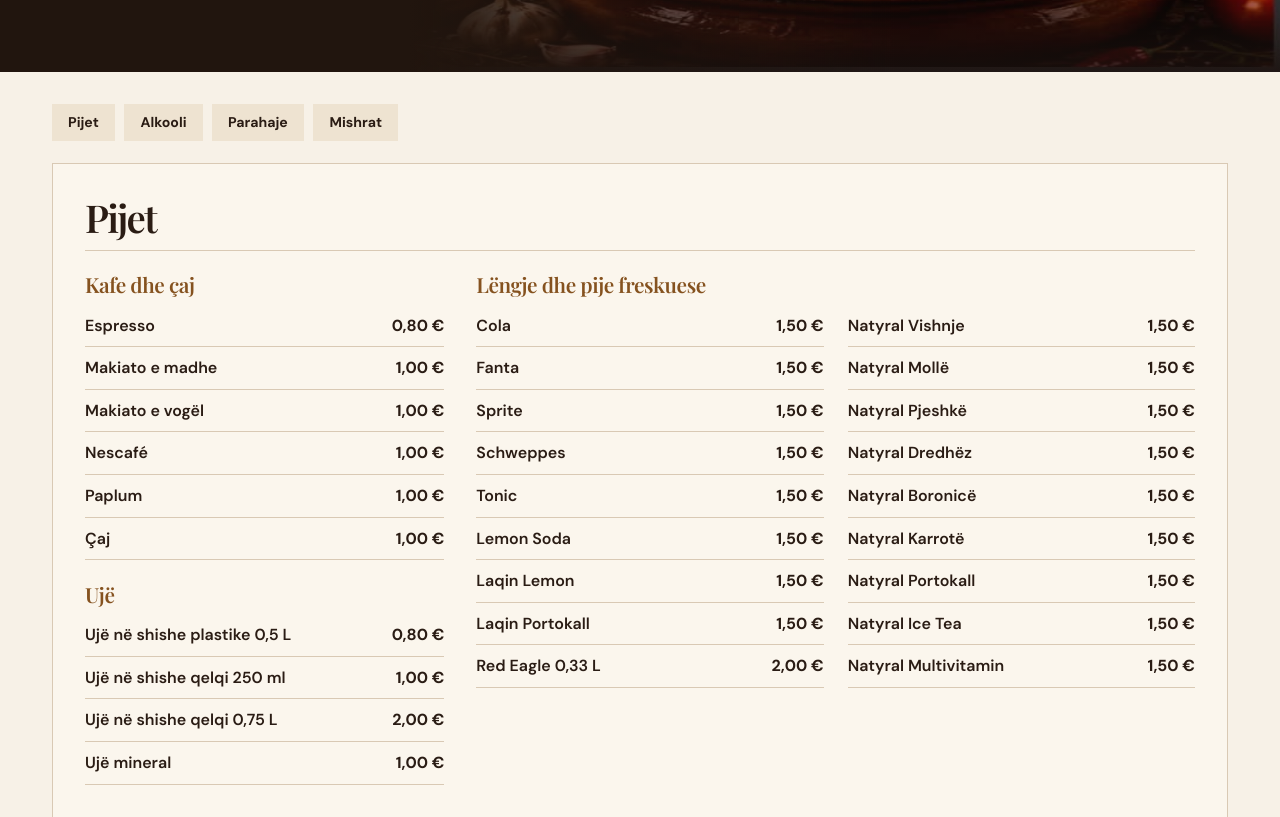
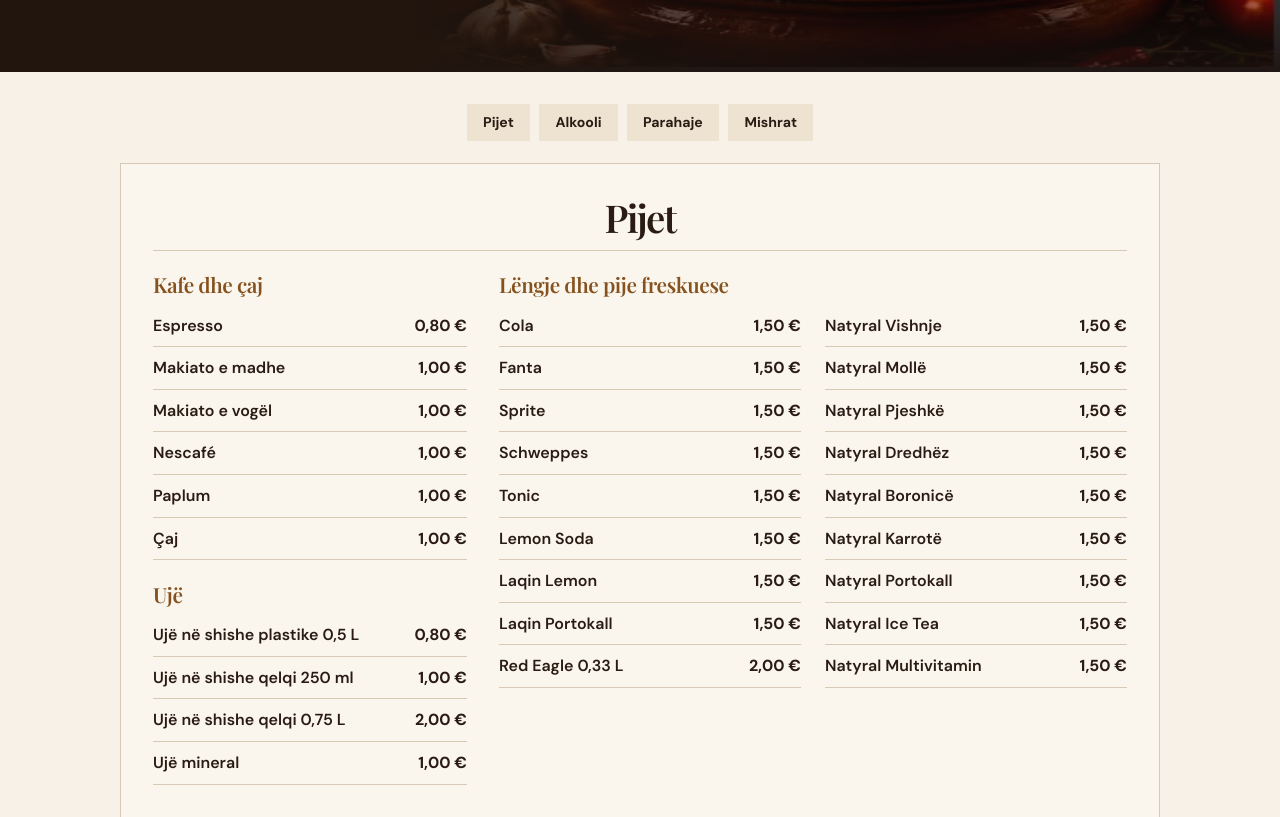
Before and after one commit to teshaqa/teshaqa, a plain HTML site: page menu.html in a window 1280 px wide. Shown: the part 344-1161 px from the top of the page. Drawn offline with nearby package versions, Linux system fonts and the light colour scheme; a web font is replaced by a local one.

Commit message:
Center menu categories and product lists

```diff
--- a/style.css
+++ b/style.css
@@ -130,10 +130,10 @@ button { font: inherit; color: inherit; }
 .menu-hero .hero-photo { left: 32%; }
 .menu-hero-inner > p:last-child { color: #ecdfd1; }
 .menu-content { padding-top: 2rem; }
-.menu-jump { display: flex; flex-wrap: wrap; gap: .6rem; margin-bottom: 1.4rem; }
+.menu-jump { display: flex; flex-wrap: wrap; justify-content: center; gap: .6rem; margin-bottom: 1.4rem; }
 .menu-jump a { background: var(--sand); text-decoration: none; font-weight: 700; padding: .45rem 1rem; font-size: .88rem; }
 .menu-jump a:hover { background: #e6d3b9; }
-.menu-grid { display: grid; gap: 1.25rem; }
+.menu-grid { display: grid; gap: 1.25rem; max-width: 1040px; margin-inline: auto; }
 .menu-card { border: 1px solid var(--line); background: #fbf6ed; padding: clamp(1rem, 2.6vw, 2rem); }
 .menu-card h2, .menu-contact h2 { font-size: clamp(1.75rem, 3vw, 2.45rem); }
 .menu-card h2 { padding-bottom: .75rem; border-bottom: 1px solid var(--line); }
@@ -145,6 +145,7 @@ button { font: inherit; color: inherit; }
 .menu-contact p { color: var(--muted); font-size: .93rem; }
 
 @media (min-width: 1000px) {
+  .menu-card h2 { text-align: center; }
   #pijet .menu-groups { grid-template-columns: minmax(0, 1fr) minmax(0, 2fr); }
   #pijet .menu-group:nth-child(2) { grid-row: span 2; }
   #pijet .menu-group:nth-child(2) dl { columns: 2; column-gap: 1.5rem; }
```
